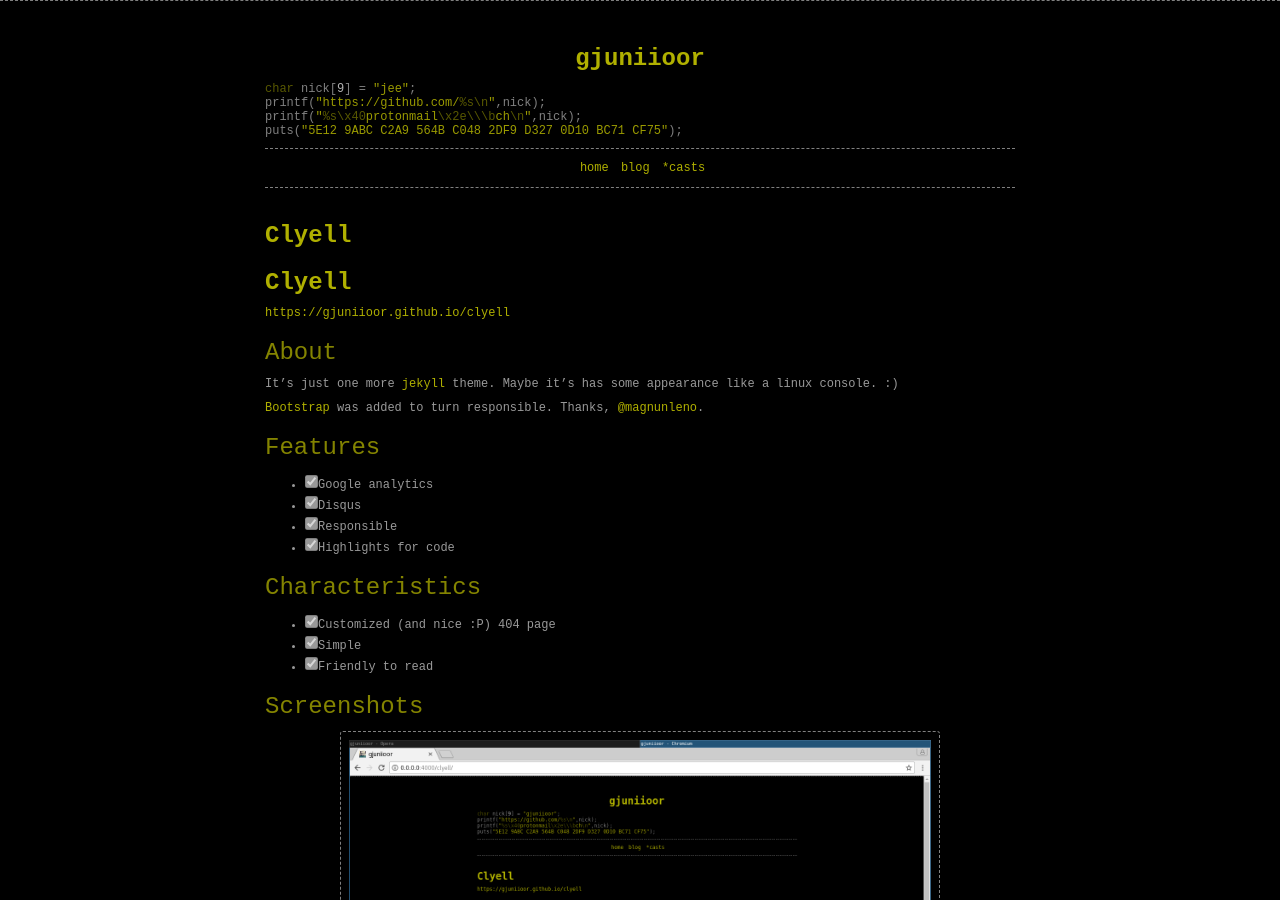
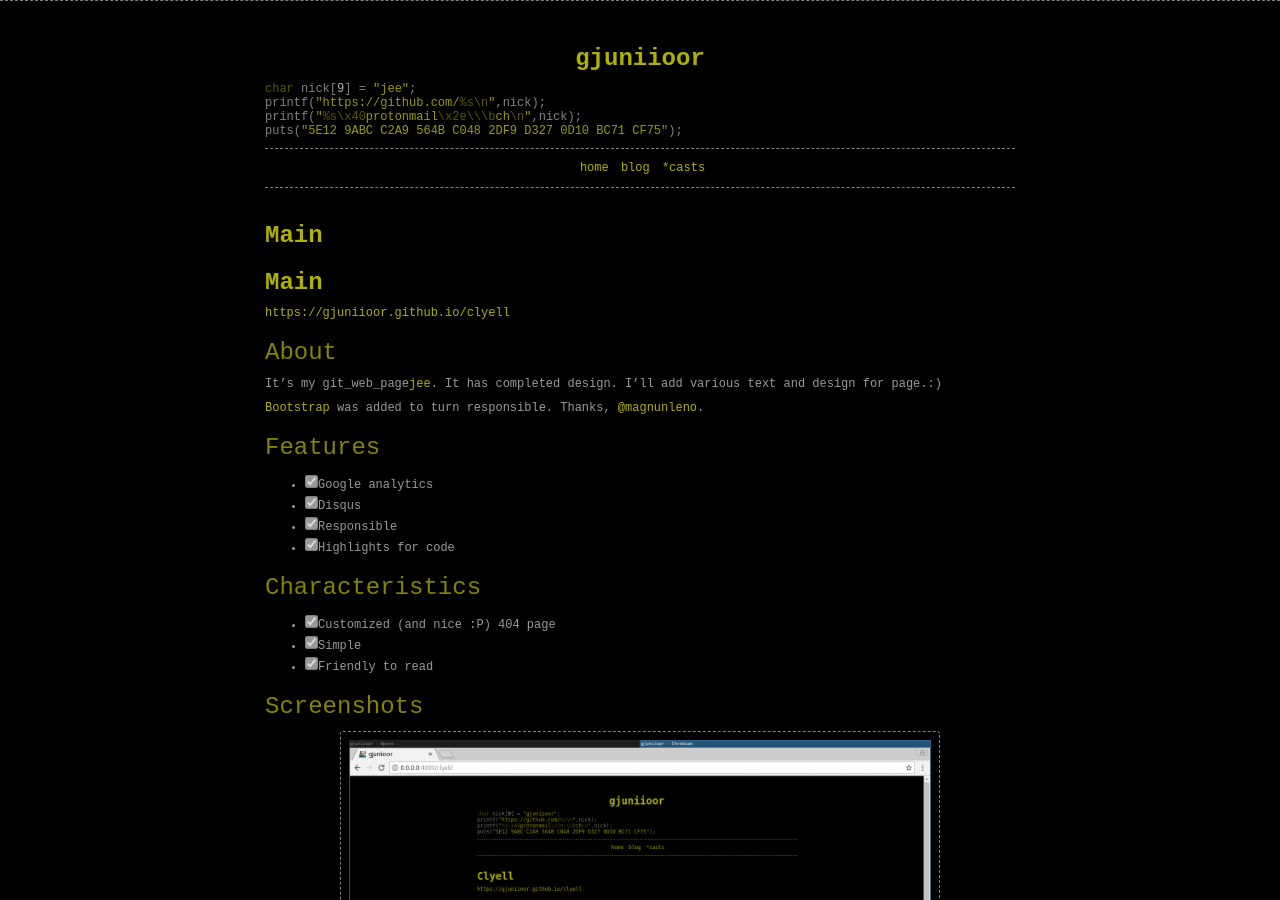
Before and after one commit to jeeseongmin/jeeseongmin.github.io, a Jekyll site: the page built from index.md, in a window 1280 px wide and 900 px high. Built offline with Jekyll 4.4.1, drawn with Linux system fonts in a browser that asks for light colours; our own code applies the rules of GitHub Pages for plain Markdown files; some of the changed text lies outside the part shown.

Commit message:
edit index.md

```diff
--- a/index.md
+++ b/index.md
@@ -2,13 +2,13 @@
 layout: content
 ---
 
-# Clyell
+# Main
 
 [https://gjuniioor.github.io/clyell](https://gjuniioor.github.io/clyell)
 
 ### About
 
-It's just one more [jekyll](https://github.com/jekyll/jekyll) theme. Maybe it's has some appearance like a linux console. :)
+It's my git_web_page[jee](https://github.com/jeeseongmin/jeeseongmin.github.io). It has completed design. I'll add various text and design for page.:)
 
 [Bootstrap](http://getbootstrap.com/) was added to turn responsible. Thanks, [@magnunleno](https://github.com/magnunleno).
 
@@ -42,13 +42,13 @@ url: "https://gjuniioor.github.io"
 disqus: gjuniioor
 
 # Header settings
-nick: "gjuniioor"
+nick: "Jee"
 mail:
-    domain: "protonmail"
+    domain: "github.com/jeeseongmin"
     ext: "ch"
 source_code:
-    server: "github.com"
-    nick: "gjuniioor"
+    server: "github.com/jeeseongmin/jeeseongmin.github.io"
+    nick: "jee"
 blog:
     server: "wordpress.com"
     nick: "gjuniioor"
```
